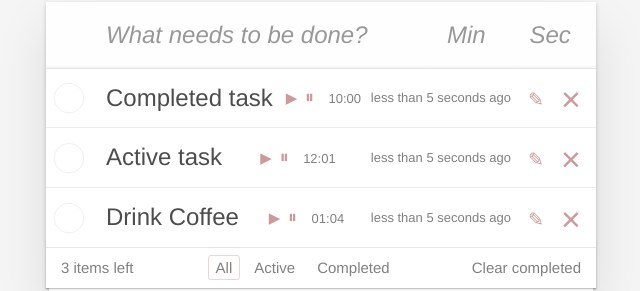
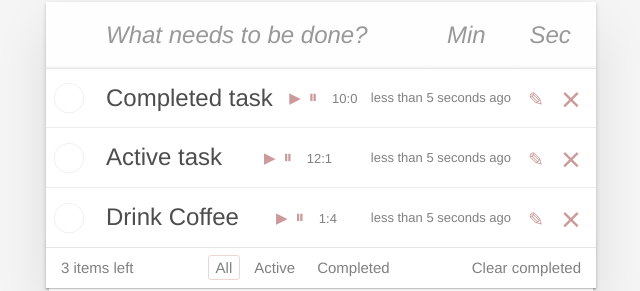
Before and after one commit to EPankratoff/TodoList-kata, a React (Create React App) app: page / in a window 1280 px wide. Shown: the part 128-419 px from the top of the page, without its empty margins (319-959 px from the left). Built offline with nearby package versions, Linux system fonts and the light colour scheme.

Commit message:
todoTimer Final

```diff
--- a/src/App.jsx
+++ b/src/App.jsx
@@ -15,15 +15,11 @@ export default class App extends Component {
       this.createTaskItem('Drink Coffee', 1, 4),
     ],
     filter: 'All',
-    timers: {},
   }
 
   createTaskItem(label, min, sec) {
     const createdData = new Date()
     const id = this.maxId++
-    const timerKey = `timer_${id}`
-
-    const timerValue = min * 60 + sec
 
     return {
       id,
@@ -37,9 +33,53 @@ export default class App extends Component {
         addSuffix: true,
         includeSeconds: true,
       }),
-      timerValue,
-      timerKey,
     }
+  }
+
+  startTimer = (id) => {
+    this.setState((prevState) => {
+      const updatedTaskData = prevState.taskData.map((task) => {
+        if (task.id === id && !task.timerRunning) {
+          const intervalId = setInterval(() => {
+            this.setState((prevState) => {
+              const updatedData = prevState.taskData.map((t) => {
+                if (t.id === id) {
+                  if (t.sec > 0) {
+                    t.sec -= 1
+                  } else if (t.min > 0) {
+                    t.sec = 59
+                    t.min -= 1
+                  } else {
+                    clearInterval(t.intervalId)
+                    t.timerRunning = false
+                  }
+                }
+                return t
+              })
+              return { taskData: updatedData }
+            })
+          }, 1000)
+
+          return { ...task, timerRunning: true, intervalId }
+        }
+        return task
+      })
+
+      return { taskData: updatedTaskData }
+    })
+  }
+
+  stopTimer = (id) => {
+    this.setState(({ taskData }) => {
+      const newArray = taskData.map((task) => {
+        if (task.id === id && task.timerRunning) {
+          clearInterval(task.intervalId)
+          task.timerRunning = false
+        }
+        return task
+      })
+      return { taskData: newArray }
+    })
   }
 
   filter(items, filter) {
@@ -121,17 +161,8 @@ export default class App extends Component {
     })
   }
 
-  handleTimerUpdate = (timerKey, newTimer) => {
-    this.setState((prevState) => ({
-      timers: {
-        ...prevState.timers,
-        [timerKey]: newTimer,
-      },
-    }))
-  }
-
   render() {
-    const { taskData, filter, timers } = this.state
+    const { taskData, filter } = this.state
     const completedCount = taskData.filter((el) => !el.completed).length
 
     return (
@@ -144,10 +175,9 @@ export default class App extends Component {
             tasks={this.filteredItems()}
             onDelete={this.deleteItem}
             onToggleCompleted={this.onToggleCompleted}
-            timers={timers}
-            filterState={filter}
             taskData={taskData}
-            onTimerUpdate={this.handleTimerUpdate}
+            startTimer={this.startTimer}
+            stopTimer={this.stopTimer}
           />
           <Footer
             filter={filter}
--- a/src/components/TaskList/Task/Task.jsx
+++ b/src/components/TaskList/Task/Task.jsx
@@ -8,46 +8,24 @@ export default class Task extends Component {
     this.state = {
       editing: false,
       value: props.label,
-      timerValue: props.timerValue,
-      timerRunning: false,
     }
 
     this.handleToggleEditing = this.handleToggleEditing.bind(this)
     this.handleSubmit = this.handleSubmit.bind(this)
     this.handleChange = this.handleChange.bind(this)
-    this.handleStartTimer = this.handleStartTimer.bind(this)
-    this.startTimer = this.startTimer.bind(this)
-    this.pauseTimer = this.pauseTimer.bind(this)
-  }
-
-  componentDidMount() {
-    if (this.state.timerValue === 0 && this.props.min > 0) {
-      this.setState({
-        timerValue: this.props.min * 60 + this.props.sec,
-      })
-    }
-
-    if (this.props.timerRunning && this.state.timerValue > 0) {
-      this.startTimer()
-    }
+    this.handlePlayTimer = this.handlePlayTimer.bind(this)
+    this.handleStopTimer = this.handleStopTimer.bind(this)
   }
 
   componentDidUpdate(prevProps) {
     if (this.props.completed !== prevProps.completed) {
-      if (this.props.completed) {
-        this.pauseTimer()
-      }
-    }
-
-    if (this.props.timerRunning && this.props.activeTab === 'Active') {
-      this.setState({
-        timerValue: this.props.timerValue,
-        timerRunning: this.props.timerRunning,
-      })
+      this.props.stopTimer(this.props.id)
     }
   }
   componentWillUnmount() {
-    this.pauseTimer()
+    if (this.props.completed) {
+      this.props.stopTimer(this.props.id)
+    }
   }
 
   handleToggleEditing() {
@@ -70,49 +48,16 @@ export default class Task extends Component {
   handleChange(event) {
     this.setState({ value: event.target.value })
   }
-
-  startTimer = () => {
-    this.setState(
-      ({ timerValue }) => ({
-        timerValue: timerValue > 0 ? timerValue - 1 : 0,
-      }),
-      () => {
-        if (this.state.timerRunning && this.state.timerValue > 0) {
-          setTimeout(this.startTimer, 1000)
-        }
-      }
-    )
+  handlePlayTimer = () => {
+    this.props.startTimer(this.props.id)
   }
-
-  handleStartTimer() {
-    const { timerRunning, timerValue } = this.state
-
-    if (!timerRunning && timerValue > 0) {
-      this.setState({
-        timerRunning: true,
-      })
-      setTimeout(this.startTimer, 1000)
-    } else {
-      this.pauseTimer()
-    }
-  }
-
-  pauseTimer() {
-    this.setState({
-      timerRunning: false,
-    })
-  }
-
-  formatTimer() {
-    const { timerValue } = this.state
-    const minutes = String(Math.floor(timerValue / 60)).padStart(2, '0')
-    const seconds = String(timerValue % 60).padStart(2, '0')
-    return `${minutes}:${seconds}`
+  handleStopTimer = () => {
+    this.props.stopTimer(this.props.id)
   }
 
   render() {
-    const { label, createdData, onDelete, onToggleCompleted, completed } = this.props
-    const { editing, value, timerRunning } = this.state
+    const { label, createdData, onDelete, onToggleCompleted, completed, min, sec } = this.props
+    const { editing, value } = this.state
 
     const timeDifference = formatDistanceToNow(createdData, {
       addSuffix: true,
@@ -134,9 +79,11 @@ export default class Task extends Component {
           <label>
             <span className="title">{label}</span>
             <span className="description">
-              <button className="icon icon-play" onClick={this.handleStartTimer} disabled={timerRunning}></button>
-              <button className="icon icon-pause" onClick={this.pauseTimer} disabled={!timerRunning}></button>
-              <span className="timer">{this.formatTimer()}</span>
+              <button className="icon icon-play" onClick={this.handlePlayTimer}></button>
+              <button className="icon icon-pause" onClick={this.handleStopTimer}></button>
+              <span className="timer">
+                {min}:{sec}
+              </span>
             </span>
             <span className="created description">{timeDifference}</span>
           </label>
@@ -160,6 +107,7 @@ Task.defaultProps = {
   created: '',
   completed: false,
   createdData: () => new Date(),
+  id: 0,
 }
 
 Task.propTypes = {
@@ -167,10 +115,8 @@ Task.propTypes = {
   onToggleCompleted: PropTypes.func.isRequired,
   label: PropTypes.string.isRequired,
   created: PropTypes.string.isRequired,
-  id: PropTypes.number.isRequired,
   editItem: PropTypes.func.isRequired,
   min: PropTypes.number.isRequired,
   sec: PropTypes.number.isRequired,
-  timerValue: PropTypes.number.isRequired,
-  timerRunning: PropTypes.bool.isRequired,
+  id: PropTypes.number.isRequired,
 }
--- a/src/components/TaskList/TaskList.jsx
+++ b/src/components/TaskList/TaskList.jsx
@@ -1,40 +1,40 @@
 // TaskList.js
-import React from 'react'
+import React, { Component } from 'react'
 import PropTypes from 'prop-types'
 
 import Task from './Task/Task'
 
-const TaskList = ({ tasks, onDelete, onToggleCompleted, editItem, timers, activeTab, onTimerUpdate }) => {
+export default class TaskList extends Component {
+  constructor(props) {
+    super(props)
+  }
+  render() {
+    const { tasks, onDelete, onToggleCompleted, editItem, startTimer, stopTimer } = this.props
     const elements = tasks.map((item) => {
       const { id, ...itemProps } = item
-    const timerKey = item.timerKey
-    const timer = timers[timerKey] || {}
 
       return (
         <Task
           key={id}
-        id={id}
           {...itemProps}
           onToggleCompleted={() => onToggleCompleted(id)}
           onDelete={() => onDelete(id)}
-        timerValue={timer.value || 0}
-        timerRunning={timer.running || false}
-        activeTab={activeTab}
-        onTimerUpdate={(newTimer) => onTimerUpdate(timerKey, newTimer)}
           editItem={(value) => editItem(id, value)}
+          startTimer={() => startTimer(id)}
+          stopTimer={() => stopTimer(id)}
         />
       )
     })
-
     return <ul className="todo-list">{elements}</ul>
+  }
 }
 TaskList.defaultProps = {
   tasks: [],
   onDelete: () => {},
   onToggleCompleted: () => {},
   editItem: () => {},
-  timers: {},
-  activeTab: 'All',
+  startTimer: () => {},
+  stopTimer: () => {},
 }
 
 TaskList.propTypes = {
@@ -44,14 +44,9 @@ TaskList.propTypes = {
       label: PropTypes.string.isRequired,
       created: PropTypes.string.isRequired,
       completed: PropTypes.bool.isRequired,
-      timerKey: PropTypes.string.isRequired,
     })
   ).isRequired,
   onDelete: PropTypes.func.isRequired,
   onToggleCompleted: PropTypes.func.isRequired,
   editItem: PropTypes.func.isRequired,
-  timers: PropTypes.object,
-  activeTab: PropTypes.oneOf(['All', 'Active', 'Completed']),
 }
-
-export default TaskList
```
Lines whose indentation alone changed are shown as unchanged.
